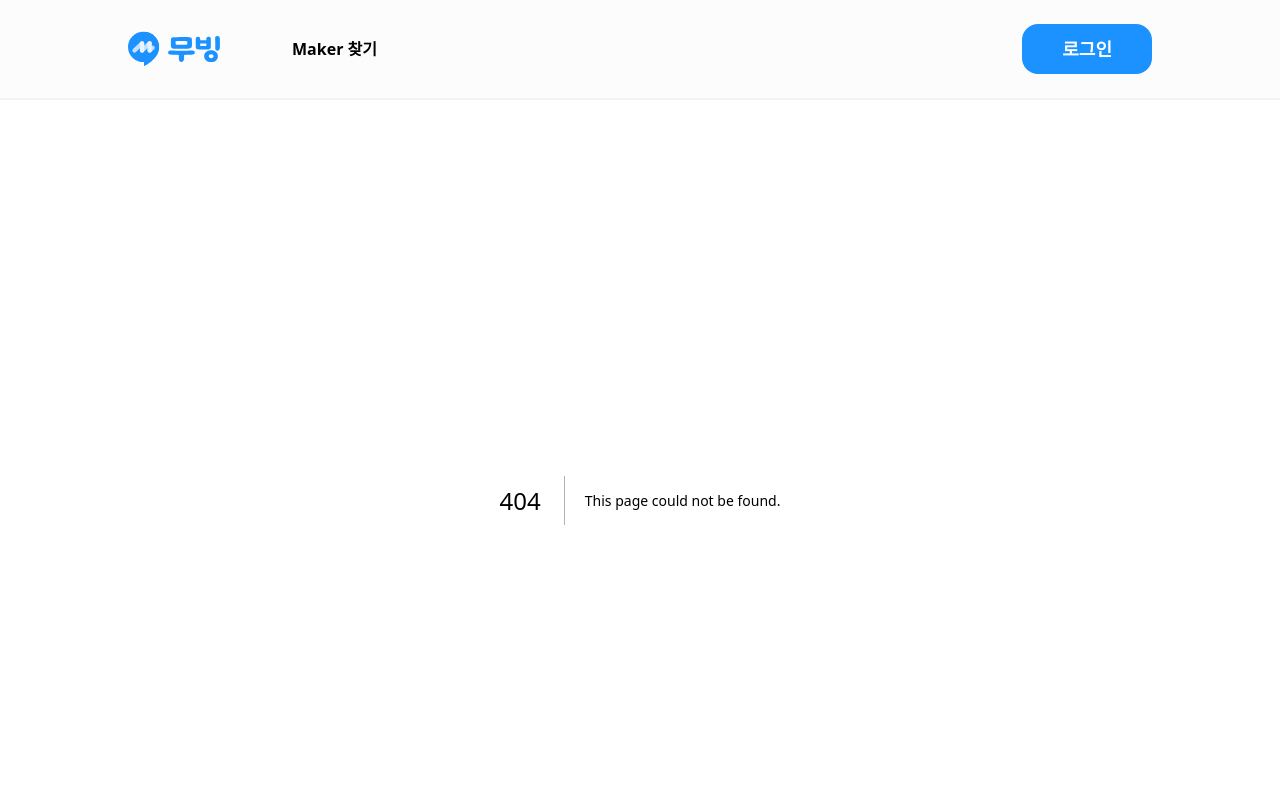
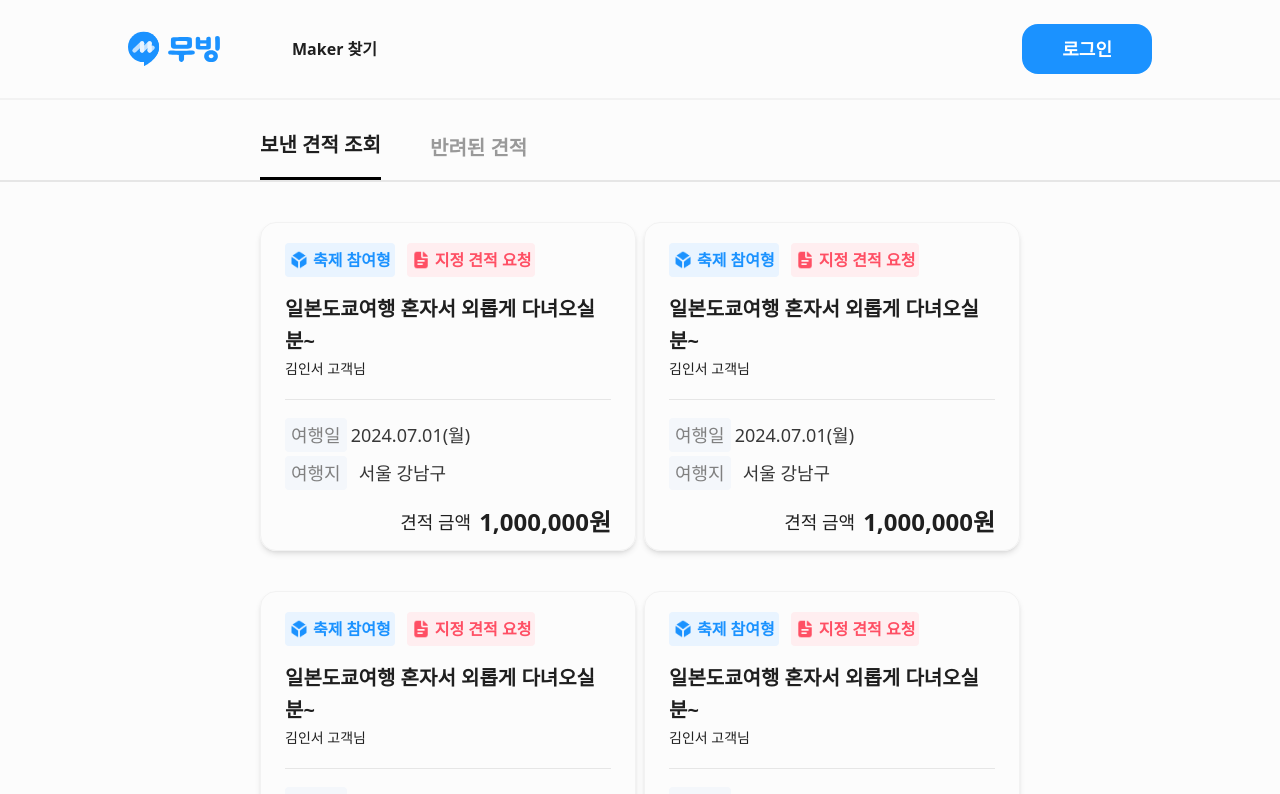
Before and after one commit to GoHawaiiForMe/frontend, a Next.js app: page /managequo in a window 1280 px wide. Before the commit this address had no page. Shown: the top 794 px of the page. Built offline with nearby package versions, Linux system fonts and the light colour scheme.

Commit message:
feat: 보낸견적 조회페이지 작성완료 미디어 쿼리O

```diff
--- a/src/components/Receive/RequestDetails.tsx
+++ b/src/components/Receive/RequestDetails.tsx
@@ -4,16 +4,16 @@ import iconDocument from "@public/assets/icon_document.png";
 
 export default function RequestDetails() {
   return (
-    <div className="flex flex-col mb-[32px]">
-      <div className="flex justify-between items-center text-xs text-color-gray-500 mb-[16px]">
-        <div className="flex justify-center items-center gap-[12px]">
-          <div className="flex items-center gap-[4px] bg-color-blue-100 rounded-[4px] p-[4px]">
+    <div className="flex flex-col mb-8 mobile:mb-5">
+      <div className="flex justify-between items-center text-xs text-color-gray-500 mb-4">
+        <div className="flex justify-center items-center gap-3">
+          <div className="flex items-center gap-1 bg-color-blue-100 rounded-1 p-1">
             <Image src={iconBox} alt="box" width={24} height={24} className="w-[20px] h-[20px]" />
-            <p className="text-[16px] font-semibold leading-[26px] text-color-blue-300 mobile:text-sm">
+            <p className="text-2lg font-semibold text-color-blue-300 mobile:text-sm">
               축제 참여형
             </p>
           </div>
-          <div className="flex items-center gap-[4px] bg-color-red-100 rounded-[4px] p-[4px]">
+          <div className="flex items-center gap-1 bg-color-red-100 rounded-1 p-1">
             <Image
               src={iconDocument}
               alt="document"
@@ -21,7 +21,7 @@ export default function RequestDetails() {
               height={24}
               className="w-[20px] h-[20px]"
             />
-            <p className="text-[16px] font-semibold leading-[26px] text-color-red-200 mobile:text-sm">
+            <p className="text-2lg font-semibold text-color-red-200 mobile:text-sm">
               지정 견적 요청
             </p>
           </div>
@@ -33,31 +33,22 @@ export default function RequestDetails() {
         <p className="text-md font-medium pb-[18px] border-b border-color-line-200 mb-[18px] ">
           김인서 고객님
         </p>
-        <div className="flex items-center gap-[12px] mobile:grid mobile:grid-cols-2 mobile:gap-[0px]">
-          <div className="flex items-center gap-[4px] mobile:col-span-2 mobile:mb-2">
-            <p className="text-[18px] font-normal leading-[26px] text-color-gray-500 bg-color-background-400 rounded-[4px] px-[6px] py-[4px] whitespace-nowrap mobile:text-md">
-              이사일
+        <div className="flex items-center gap-1 mobile:grid mobile:grid-cols-2 mobile:gap-[0px]">
+          <div className="flex items-center gap-1 mobile:col-span-2 mobile:mb-2">
+            <p className="text-2lg font-normal  text-color-gray-500 bg-color-background-400 rounded-1 px-[6px] py-1 whitespace-nowrap mobile:text-md">
+              여행일
             </p>
-            <p className="text-[18px] medium leading-[26px] text-color-black-300 mobile:text-md">
+            <p className="text-2lg medium  text-color-black-300 mobile:text-md">
               2024.07.01(월)
             </p>
           </div>
           <p className="text-color-line-200 mobile:hidden">ㅣ</p>
-          <div className="flex items-center gap-[12px] mobile:border-r mobile:border-color-line-200 mobile:pr-[2px]">
-            <p className="text-[18px] font-normal leading-[26px] text-color-gray-500 bg-color-background-400 rounded-[4px] px-[6px] py-[4px] whitespace-nowrap mobile:text-md">
-              출발
+          <div className="flex items-center gap-3 ">
+            <p className="text-2lg font-normal text-color-gray-500 bg-color-background-400 rounded-1 px-[6px] py-1 whitespace-nowrap mobile:text-md">
+              여행지
             </p>
-            <p className="text-[18px] font-medium leading-[26px] whitespace-nowrap text-color-black-300 mobile:text-md">
+            <p className="text-2lg font-medium whitespace-nowrap text-color-black-300 mobile:text-md">
               서울 강남구
-            </p>
-          </div>
-          <p className="text-color-line-200 mobile:hidden">ㅣ</p>
-          <div className="flex items-center gap-[12px] mobile:pl-[7px]">
-            <p className="text-[18px] font-normal leading-[26px] text-color-gray-500 bg-color-background-400 rounded-[4px] px-[6px] py-[4px] whitespace-nowrap mobile:text-md">
-              도착
-            </p>
-            <p className="text-[18px] font-medium leading-[26px] whitespace-nowrap text-color-black-300 mobile:text-md">
-              경기도 수원시
             </p>
           </div>
         </div>
--- /dev/null
+++ b/src/components/Receive/SendQuotation.tsx
@@ -0,0 +1,54 @@
+import Image from "next/image";
+import iconBox from "@public/assets/icon_boximg.png";
+import iconDocument from "@public/assets/icon_document.png";
+
+export default function SendQuotation() {
+  return (
+    <>
+      <div className="flex flex-col mb-8 border px-6 pt-5 pb-3 rounded-[16px] border-color-line-100 shadow-md">
+        <div className="flex justify-between items-center text-xs text-color-gray-500 mb-4">
+          <div className="flex items-center gap-3">
+            <div className="flex items-center gap-1 bg-color-blue-100 rounded-[4px] p-1">
+              <Image src={iconBox} alt="box" width={24} height={24} className="w-5 h-5" />
+              <p className="text-lg font-semibold  text-color-blue-300 mobile:text-sm">
+                축제 참여형
+              </p>
+            </div>
+            <div className="flex items-center gap-1 bg-color-red-100 rounded-[4px] p-1">
+              <Image src={iconDocument} alt="document" width={24} height={24} className="w-5 h-5" />
+              <p className="text-lg font-semibold  text-color-red-200 mobile:text-sm">
+                지정 견적 요청
+              </p>
+            </div>
+          </div>
+        </div>
+        <div>
+          <p className="text-xl font-semibold">일본도쿄여행 혼자서 외롭게 다녀오실분~</p>
+          <p className="text-md font-medium pb-[18px] border-b border-color-line-200 mb-[18px] ">
+            김인서 고객님
+          </p>
+          <div className="flex flex-col tablet:flex-row gap-1 mobile:grid mobile:grid-cols-2 mobile:gap-0">
+            <div className="flex items-center gap-1 mobile:col-span-2 mobile:mb-2">
+              <p className="text-2lg font-normal text-color-gray-500 bg-color-background-400 rounded-[4px] px-[6px] py-1 whitespace-nowrap mobile:text-md">
+                여행일
+              </p>
+              <p className="text-2lg medium text-color-black-300 mobile:text-md">2024.07.01(월)</p>
+            </div>
+            <div className="flex items-center gap-3 ">
+              <p className="text-2lg font-normal text-color-gray-500 bg-color-background-400 rounded-[4px] px-[6px] py-1 whitespace-nowrap mobile:text-md">
+                여행지
+              </p>
+              <p className="text-2lg font-medium whitespace-nowrap text-color-black-300 mobile:text-md">
+                서울 강남구
+              </p>
+            </div>
+          </div>
+          <div className="flex justify-end items-center gap-2 mt-4">
+            <p className="text-2lg medium ">견적 금액</p>
+            <p className="text-2xl font-bold ">1,000,000원</p>
+          </div>
+        </div>
+      </div>
+    </>
+  );
+}
--- /dev/null
+++ b/src/pages/managequo.tsx
@@ -0,0 +1,24 @@
+import Layout from "@/components/Common/Layout";
+import SendQuotation from "@/components/Receive/SendQuotation";
+
+export default function ManageQuo() {
+  return (
+    <>
+      <div className="flex items-center pt-8 pb-4 relative">
+        <p className="cursor-pointer text-xl font-semibold border-b-[3px] absolute border-black pb-4 bottom-0 left-0">
+          보낸 견적 조회
+        </p>
+        <p className="cursor-pointer pl-[170px] text-xl font-semibold text-color-gray-400">반려된 견적</p>
+      </div>
+      <div className="h-0.5 pc:-mx-[260px] tablet:-mx-[72px] mobile:-mx-[24px] bg-color-line-200"></div>
+      <div className="pc:grid pc:grid-cols-2 pc:gap-2 pt-10 mobile-tablet:grid-cols-none mobiel-tablet:felx mobile-tablet:flex-col mobiel-tablet:justify-center mobile-tablet:items-center ">
+        <SendQuotation />
+        <SendQuotation />
+        <SendQuotation />
+        <SendQuotation />
+        <SendQuotation />
+        <SendQuotation />
+      </div>
+    </>
+  );
+}
--- /dev/null
+++ b/src/pages/quotationDetail/[id].tsx
@@ -0,0 +1,12 @@
+export default function QuotationDetail() {
+  return (
+    <div>
+
+        <p className="font-semibold text-2xl py-8 mb-6 ">견적 상세</p>
+<div>
+
+</div>
+
+    </div>
+  );
+}
--- a/src/pages/receive.tsx
+++ b/src/pages/receive.tsx
@@ -11,22 +11,20 @@ import Quotation from "@/components/Receive/Quotation";
 import ReceiveModalLayout from "@/components/Receive/ReceiveModalLayout";
 import Reject from "@/components/Receive/Reject";
 
-
-
 export default function Receive() {
   const [filterIsOpen, setFilterIsOpen] = useState<boolean>(false);
   const [quotationIsOpen, setQuotationIsOpen] = useState<boolean>(false);
   const [rejectIsOpen, setRejectIsOpen] = useState<boolean>(false);
   return (
-    <div >
+    <div>
       <div className=" mx-[auto] mobile:w-[327px] mobile:mx-[auto] tablet:w-[600px] tablet:mx-[auto] overflow-hidden ">
-      <p className="font-semibold text-[24px] py-[32px] ">받은 요청</p>
+        <p className="font-semibold text-4 py-8 ">받은 요청</p>
       </div>
       <div className="flex gap-[107px] ">
         <CheckFilter />
         <div className="w-full ">
           <CustomerInput />
-          <div className="flex justify-between items-center w-[955px] mt-[24px] mb-[32px] tablet:w-[600px] tablet:mx-[auto] mobile:w-[327px] mobile:mx-[auto]">
+          <div className="flex justify-between items-center w-[955px] mt-4 mb-8 tablet:w-[600px] tablet:mx-[auto] mobile:w-[327px] mobile:mx-[auto]">
             <p>전체 (totalcount)건</p>
             <div className="flex items-center gap-[4px]">
               <FastDropdown />
@@ -40,19 +38,20 @@ export default function Receive() {
               />
             </div>
           </div>
-          <div className="border border-color-line-100 w-[955px] rounded-[16px] pt-[20px] pb-[12px] px-[24px] shadow-md tablet:w-[600px] tablet:mx-[auto] mobile:w-[328px] mobile:mx-[auto] mobile:px-[14px] mobile:py-[16px]">
+          <div className="border border-color-line-100 w-[955px] rounded-[16px] pt-[20px] pb-[12px] px-4 shadow-md tablet:w-[600px] tablet:mx-[auto] mobile:w-[328px] mobile:mx-[auto] mobile:px-[14px] mobile:py-[16px]">
             <RequestDetails />
             <div className="flex justify-between items-center gap-[11px] mobile-tablet:gap-[8px] mobile:flex-col mobile:justify-normal">
               <button
                 onClick={() => setQuotationIsOpen(true)}
                 className="flex justify-center items-center gap-[10px] bg-color-blue-300 rounded-[16px] w-[448px] h-[64px] mobile:w-[300px] mobile:h-[48px]  tablet:w-[280px] tablet:h-[48px]"
               >
-                <p className="text-white font-semibold text-[20px] leading-[32px] whitespace-nowrap">
-                  견적 보내기
-                </p>
+                <p className="text-white font-semibold text-xl whitespace-nowrap">견적 보내기</p>
                 <Image src={writing} alt="send" width={24} height={24} />
               </button>
-              <button onClick={() => setRejectIsOpen(true)} className="bg-white rounded-[16px] border border-color-blue-300 w-[448px] h-[64px] text-color-blue-300 font-semibold text-[20px] leading-[32px] mobile:w-[300px] mobile:h-[48px] tablet:w-[280px] tablet:h-[48px]">
+              <button
+                onClick={() => setRejectIsOpen(true)}
+                className="bg-white rounded-[16px] border border-color-blue-300 w-[448px] h-[64px] text-color-blue-300 font-semibold text-xl mobile:w-[300px] mobile:h-[48px] tablet:w-[280px] tablet:h-[48px]"
+              >
                 반려
               </button>
             </div>
```
